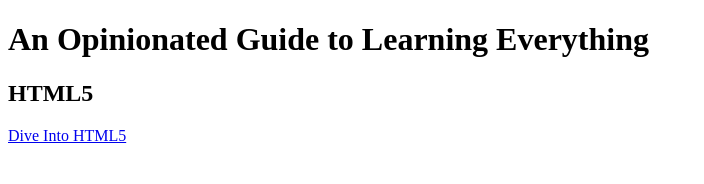
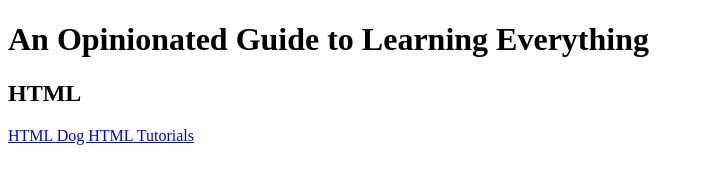
Before and after one commit to belugawales/Opinionated-Guide-to-Learning-Everything, a plain HTML site: page index.html in a window 1280 px wide. Shown: the whole page, without its empty margins (0-704 px from the left). Drawn offline with Linux system fonts and the light colour scheme.

Commit message:
Change HTML recommendation to HTML Dog.

```diff
--- a/index.html
+++ b/index.html
@@ -9,7 +9,7 @@
   <body>
     <h1>An Opinionated Guide to Learning Everything</h1>
 
-    <h2>HTML5</h2>
-    <p><a href="http://diveintohtml5.info">Dive Into HTML5</a></p>
+    <h2>HTML</h2>
+    <p><a href="https://htmldog.com/guides/html/">HTML Dog HTML Tutorials</a></p>
   </body>
 </html>
```
